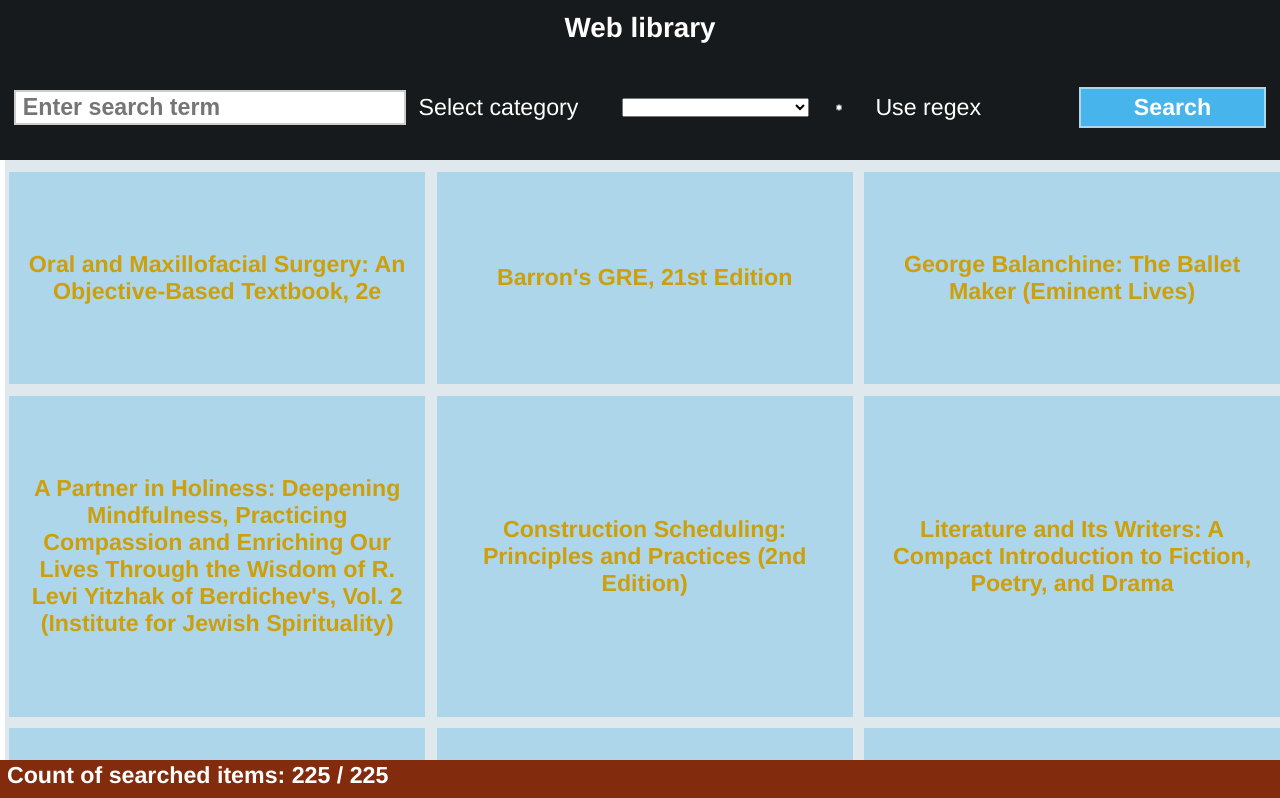
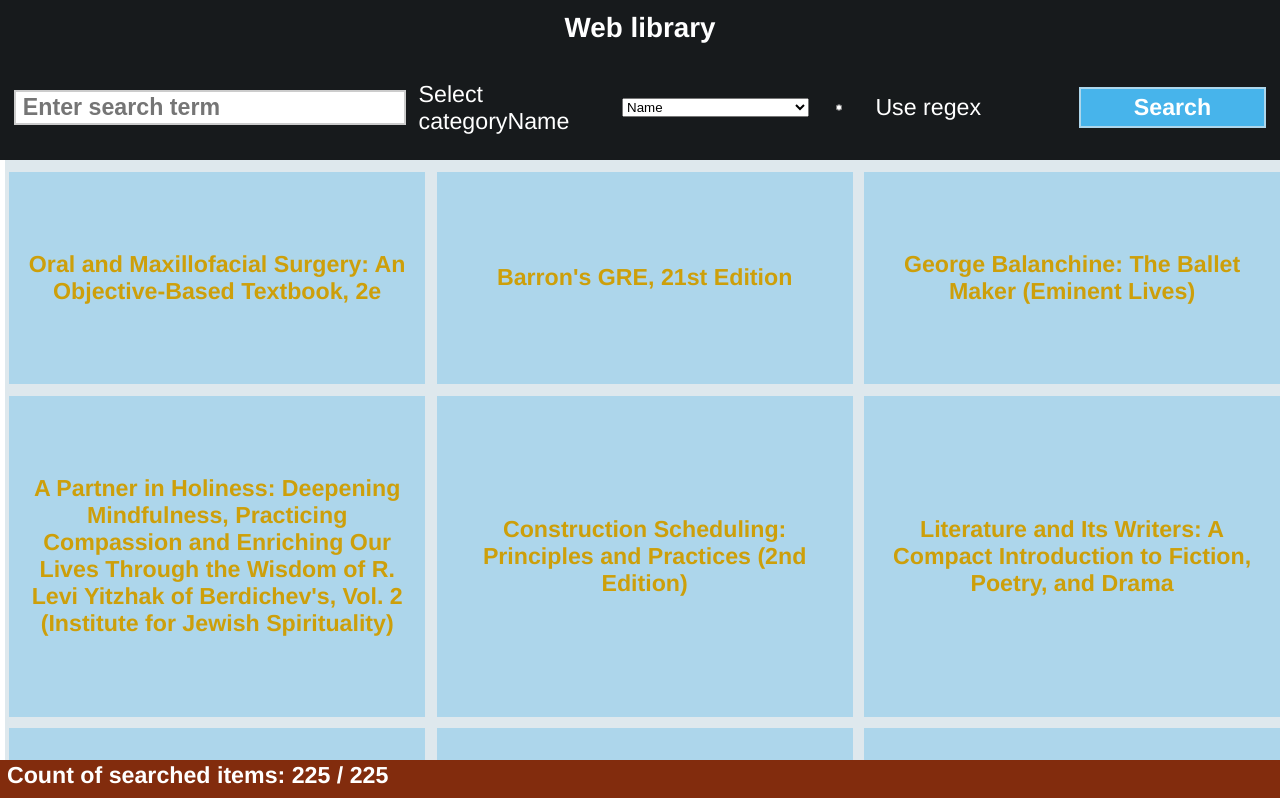
Before and after one commit to andrewtomanek/vue-books, a Vue app: page / in a window 1280 px wide. Shown: the top 798 px of the page. Built offline with nearby package versions, Linux system fonts and the light colour scheme.

Commit message:
implemented search by selected

```diff
--- a/src/components/bookList.vue
+++ b/src/components/bookList.vue
@@ -39,7 +39,7 @@
   computed: Object.assign(
     {},
     {
-      ...mapGetters({ books: "filtersMovies" }),
+      ...mapGetters({ books: "filtersBooks" }),
     }
   ),
 };
--- a/src/components/footerContainer.vue
+++ b/src/components/footerContainer.vue
@@ -13,7 +13,7 @@
   name: "footerContainer",
   computed: {
     ...mapState(["allBooks"]),
-    ...mapGetters({ books: "filtersMovies" }),
+    ...mapGetters({ books: "filtersBooks" }),
   },
 };
 </script>
--- a/src/components/searchBooks.vue
+++ b/src/components/searchBooks.vue
@@ -37,33 +37,32 @@
   name: "searchBooks",
   data: function() {
     return {
-      selected: "",
       options: [
+        { text: "Name", value: "Name" },
+        { text: "Author", value: "Author" },
+        { text: "Category", value: "Category" },
         { text: "All", value: "All" },
-        { text: "Author", value: "Author" },
-        { text: "Author and name", value: "Author and name" },
-        { text: "Category", value: "Category" },
       ],
     };
   },
   computed: Object.assign(
     {},
     {
-      ...mapGetters({ books: "filtersMovies" }),
+      ...mapGetters({ books: "filtersBooks" }),
       search: {
         get() {
-          return this.$store.state.filter.query;
+          return this.$store.state.query;
         },
         set(val) {
           this.$store.commit("setQuery", val);
         },
       },
-      available: {
+      selected: {
         get() {
-          return this.$store.state.filter.available;
+          return this.$store.state.selected;
         },
-        set() {
-          return this.$store.commit("setAvailable");
+        set(selected) {
+          return this.$store.commit("setSelected", selected);
         },
       },
     }
--- a/src/store.js
+++ b/src/store.js
@@ -11,26 +11,51 @@
   state: {
     allBooks: bookData,
     books: books(),
-    filter: {
-      query: "",
-      available: true,
-    },
+    query: "",
+    selected: "Name",
   },
   mutations: {
     setQuery(state, query) {
-      state.filter.query = query;
+      state.query = query;
     },
-    setAvailable(state) {
-      state.filter.available = !state.filter.available;
+    setSelected(state, selected) {
+      state.selected = selected;
     },
   },
   getters: {
-    filtersMovies(state) {
+    filtersBooks(state) {
       let books = state.books;
-      if (state.filter.query.length > 2) {
-        return books.filter((book) =>
-          book.name.toLowerCase().includes(state.filter.query)
-        );
+      if (state.query.length > 2) {
+        switch (state.selected) {
+          case "Name":
+            return books.filter((book) =>
+              book.name.toLowerCase().includes(state.query)
+            );
+          case "Author":
+            return books.filter((book) =>
+              book.author.toLowerCase().includes(state.query)
+            );
+          case "Category":
+            return books.filter((book) =>
+              book.category.toLowerCase().includes(state.query)
+            );
+          case "All": {
+            let categorySearch = books.filter((book) =>
+              book.author.toLowerCase().includes(state.query)
+            );
+            let nameSearch = books.filter((book) =>
+              book.name.toLowerCase().includes(state.query)
+            );
+            let authorSearch = books.filter((book) =>
+              book.category.toLowerCase().includes(state.query)
+            );
+            return [
+              ...new Set([...nameSearch, ...authorSearch, ...categorySearch]),
+            ];
+          }
+          default:
+            return state.books;
+        }
       } else {
         return state.books;
       }
```
